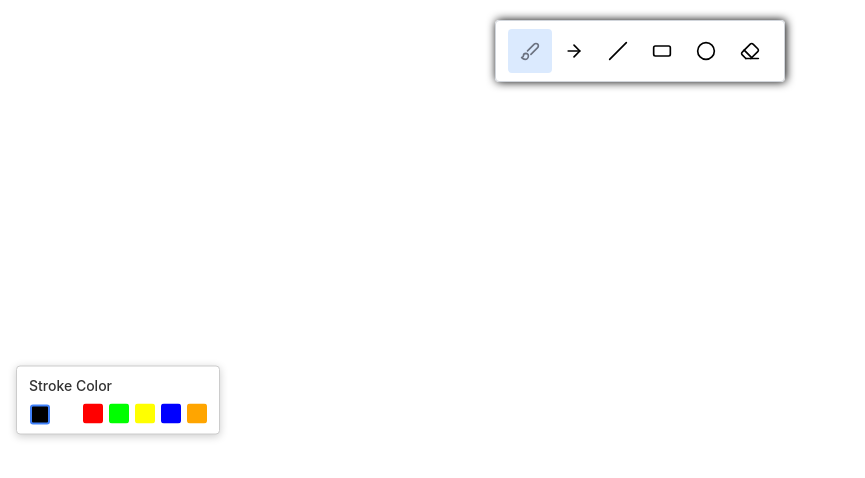
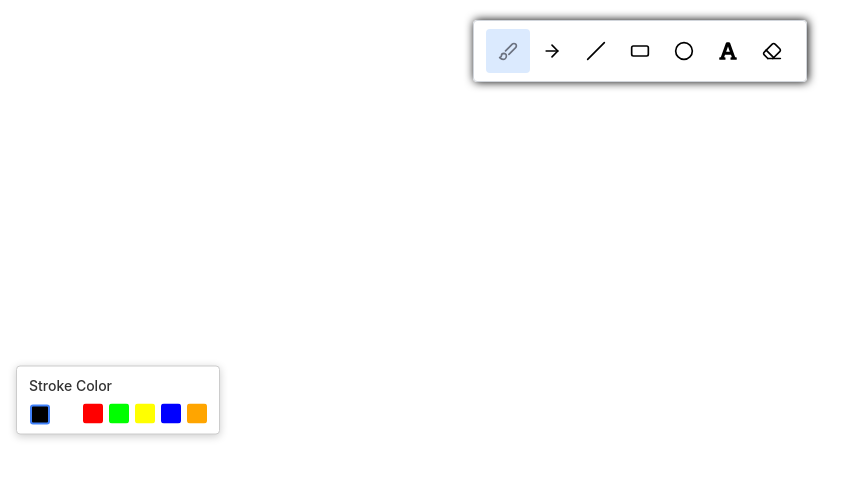
Before and after one commit to nitin-421/WhiteBoard, a React (Create React App) app: page / in a window 1280 px wide. Shown: the top 478 px of the page, without its empty margins (0-865 px from the left). Built offline with nearby package versions, Linux system fonts and the light colour scheme.

Commit message:
Removed text

```diff
--- a/src/Components/Toolbar/index.js
+++ b/src/Components/Toolbar/index.js
@@ -46,12 +46,12 @@ const Toolbar = () => {
       >
         <LuCircle />
       </div> {/** Ellipse Tool */}
-      {/* <div className={
+       <div className={
         cx(classes.toolItem,{[classes.active]:activeToolItem==="TEXT"})}
         onClick={() => handleToolItemClick("TEXT")}
       >
         <FaFont  />
-      </div> * Text Tool */}
+      </div> {/* Text Tool */}
       <div className={
         cx(classes.toolItem,{[classes.active]:activeToolItem==="ERASER"})}
         onClick={() => handleToolItemClick("ERASER")}
--- a/src/Store/Board/BoardProvider.js
+++ b/src/Store/Board/BoardProvider.js
@@ -81,6 +81,7 @@ const boardReducer = (state,action) => {
           break;
       }
     }
+    break;
     case BOARD_ACTIONS.ERASE: {
       const {clientX, clientY} = action.payload;
       console.log("Erasing at:",clientX, clientY);
```
Also changed, not shown: src/Components/Board/index.js (+0 -11 lines).
